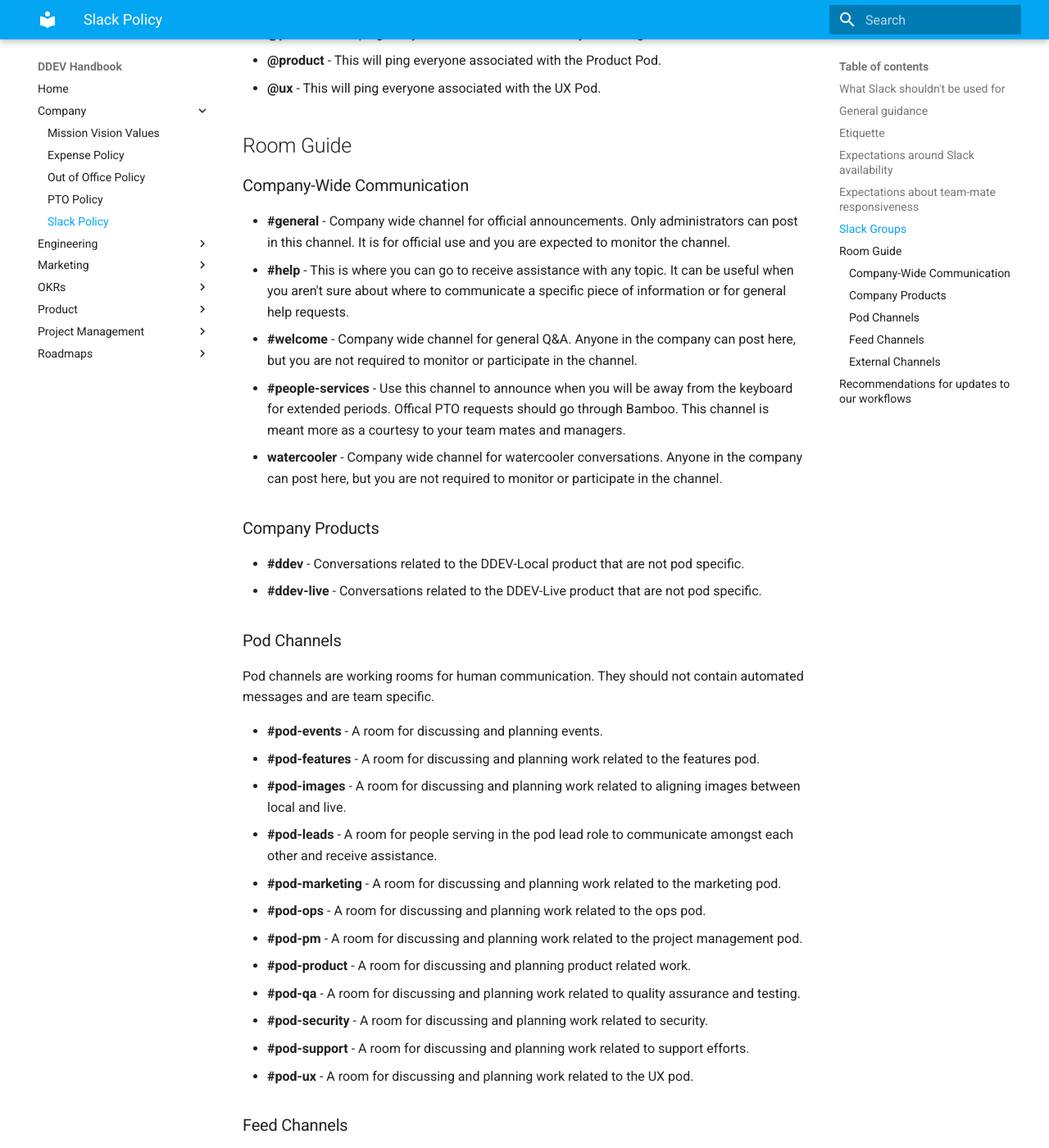
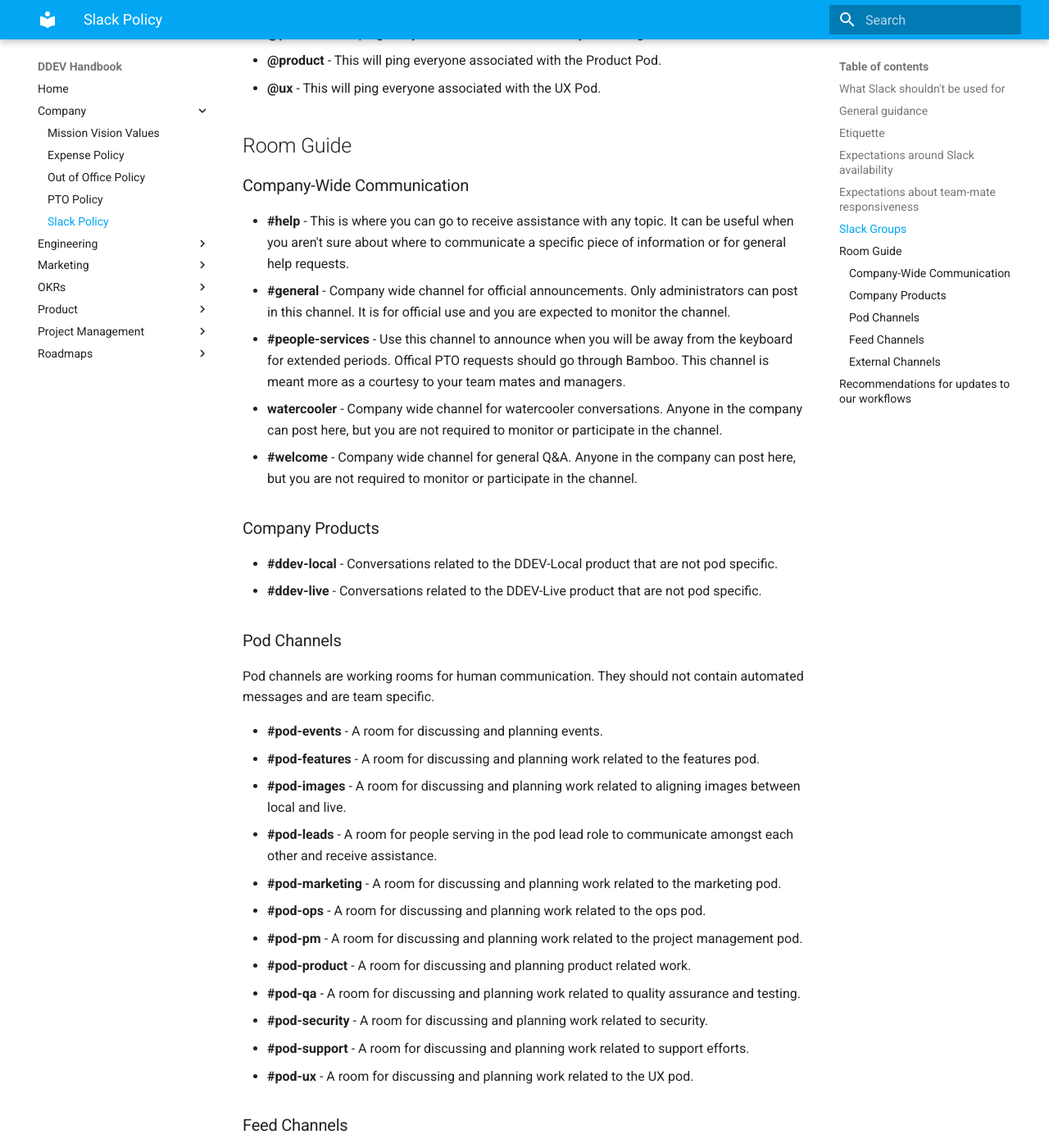
Before and after one commit to fru-io/handbook, an MkDocs documentation site: the page built from docs/company/slack-policy.md, in a window 1280 px wide and 1400 px high, scrolled down 2392 px. Shown: the whole window at 82% size. Built offline with MkDocs 1.6.1 and Material for MkDocs 9.7.7, drawn with Linux system fonts in a browser that asks for light colours; some of the changed text lies outside the part shown.

Commit message:
Minor updates to slack-polity to show ddev-local stuff (#56)

```diff
--- a/docs/company/slack-policy.md
+++ b/docs/company/slack-policy.md
@@ -66,15 +66,15 @@ You can ping specific department groups to alert the members in that group.
 
 ### Company-Wide Communication
 
+- **#help** - This is where you can go to receive assistance with any topic. It can be useful when you aren't sure about where to communicate a specific piece of information or for general help requests.
 - **#general** - Company wide channel for official announcements. Only administrators can post in this channel. It is for official use and you are expected to monitor the channel.
-- **#help** - This is where you can go to receive assistance with any topic. It can be useful when you aren't sure about where to communicate a specific piece of information or for general help requests.
-- **#welcome** - Company wide channel for general Q&A. Anyone in the company can post here, but you are not required to monitor or participate in the channel.
 - **#people-services** - Use this channel to announce when you will be away from the keyboard for extended periods. Offical PTO requests should go through Bamboo. This channel is meant more as a courtesy to your team mates and managers.
 - **watercooler** - Company wide channel for watercooler conversations. Anyone in the company can post here, but you are not required to monitor or participate in the channel.
+- **#welcome** - Company wide channel for general Q&A. Anyone in the company can post here, but you are not required to monitor or participate in the channel.
 
 ### Company Products
 
-- **#ddev** - Conversations related to the DDEV-Local product that are not pod specific.
+- **#ddev-local** - Conversations related to the DDEV-Local product that are not pod specific.
 - **#ddev-live** - Conversations related to the DDEV-Live product that are not pod specific.
 
 ### Pod Channels
@@ -101,6 +101,7 @@ Feed channels are automated rooms that receive incoming traffic from external se
 - **#feed-builds** - Automated information from different build pipelines and service providers
 - **#feed-cli** - Automated information for the drud/ddev-live-cli GitHub repository.
 - **#feed-cloud-ops** - Automated information for container registries, VictorOps, and StatusPages.
+- **#feed-ddev-local** - Build results and github activity for ddev, ddev-contrib, and related repositories.
 - **#feed-docs** - Automated information for the drud/docs GitHub repository.
 - **#feed-github** - Automated information for various Github repositories that have not been moved to a dedicated channel. Automated pull request reminders for all drud repositories.
 - **#feed-poker-planner** - A channel meant for the poker-planner bot to solicit estimations to assist with project planning.
```
